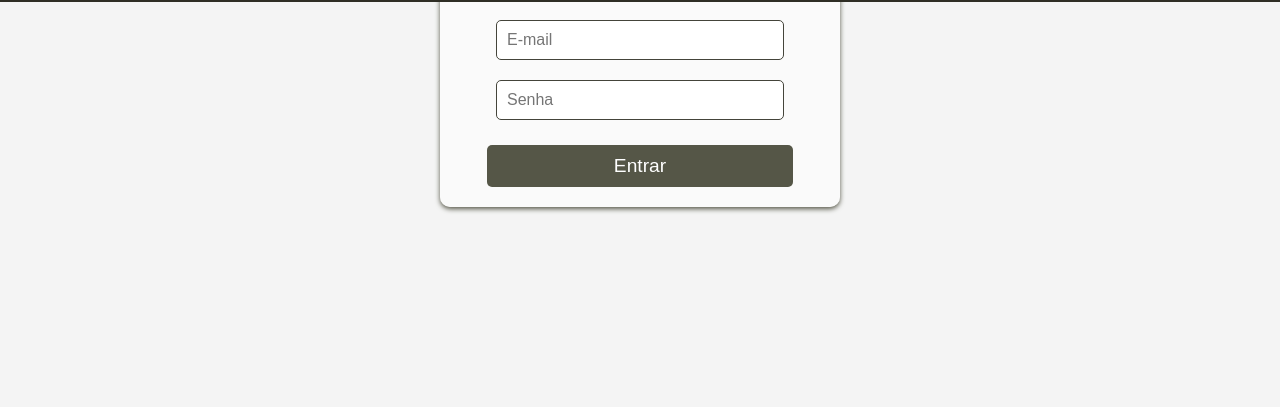
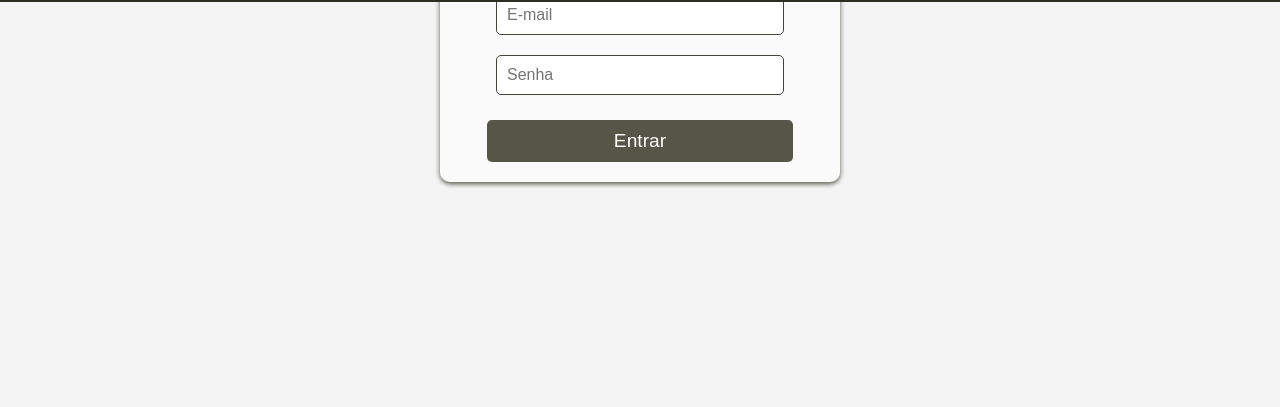
Before and after one commit to davidrodriguex/projeto-login, a plain HTML site: page index.html in a window 1280 px wide. Shown: the part 798-1205 px from the top of the page. Drawn offline with Linux system fonts and the light colour scheme.

Commit message:
Atualização no posicionamento

```diff
--- a/estilos/style.css
+++ b/estilos/style.css
@@ -24,7 +24,7 @@ body {
     max-width: 400px;
     min-height: 300px;
     max-height: 400px;
-    margin: 50% auto;
+    margin: 48% auto;
     padding: 20px;
     background: #ffffff8e;
     border-radius: 10px;
```
